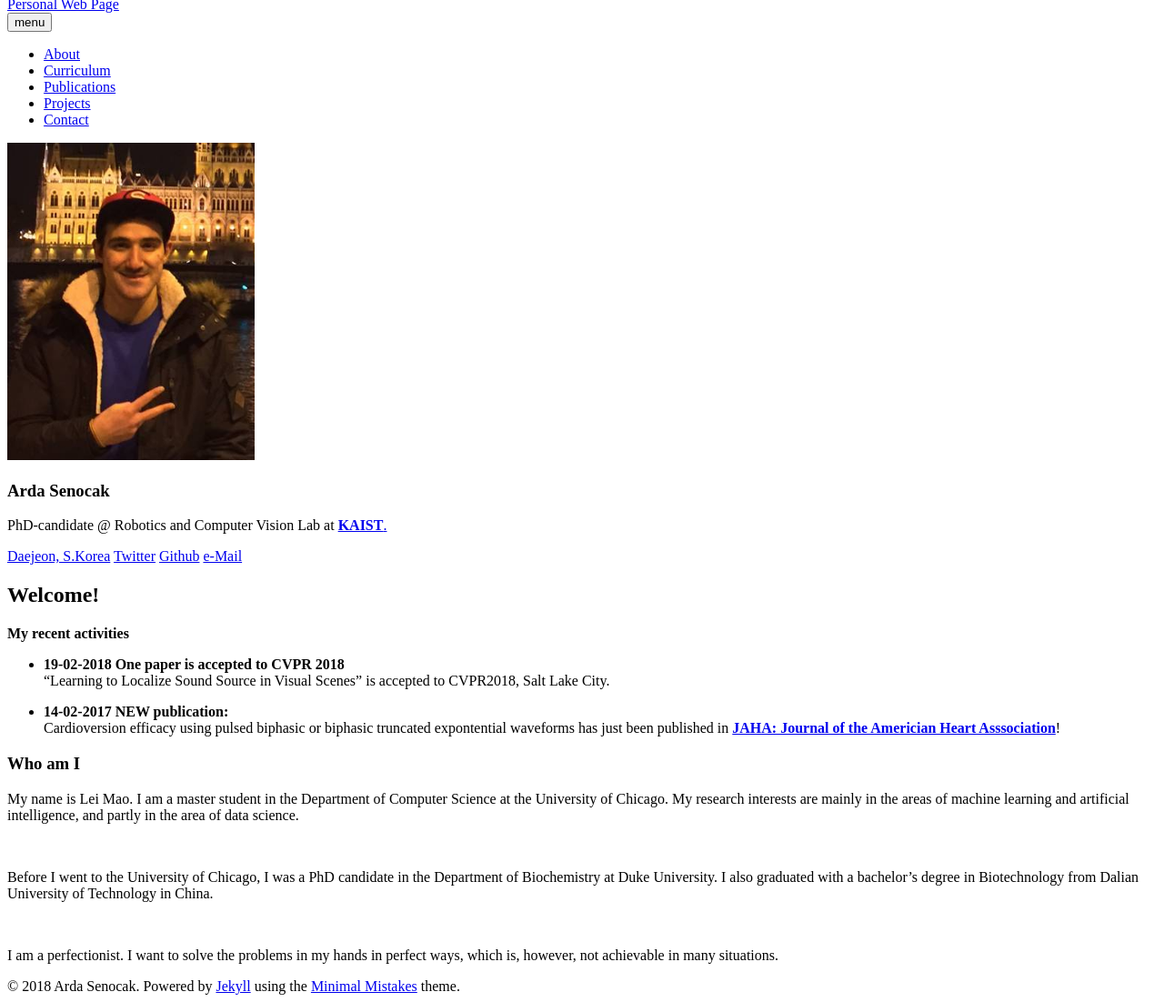
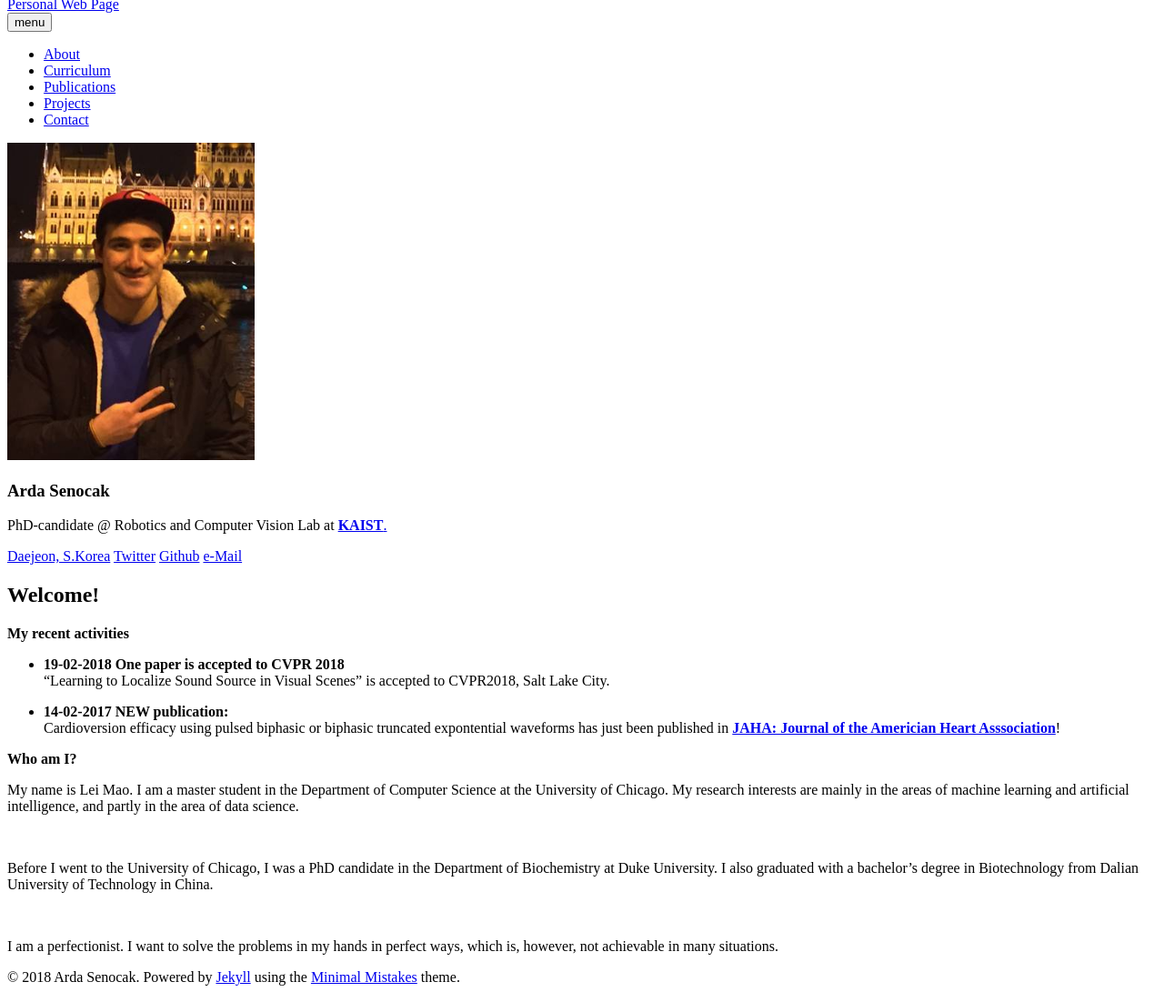
Before and after one commit to ardasnck/ardasnck.github.io, a Jekyll site: the page built from index.md, in a window 1280 px wide, cut to the strip 112-1214 px from the top of the page. Shown: the whole strip at 91% size. Built offline with Jekyll 4.4.1, drawn with Linux system fonts in a browser that asks for light colours; nearby versions of some CDN libraries.

```diff
--- a/index.md
+++ b/index.md
@@ -13,7 +13,7 @@ image: banner1.png
 * **14-02-2017 NEW publication:** <br>
 Cardioversion efficacy using pulsed biphasic or biphasic truncated expontential waveforms has just been published in [**JAHA: Journal of the Americian Heart Asssociation**](https://doi.org/10.1161/JAHA.116.004853)!
 
-### Who am I
+**Who am I?**
 
 My name is Lei Mao. I am a master student in the Department of Computer Science at the University of Chicago. My research interests are mainly in the areas of machine learning and artificial intelligence, and partly in the area of data science.
 
```
